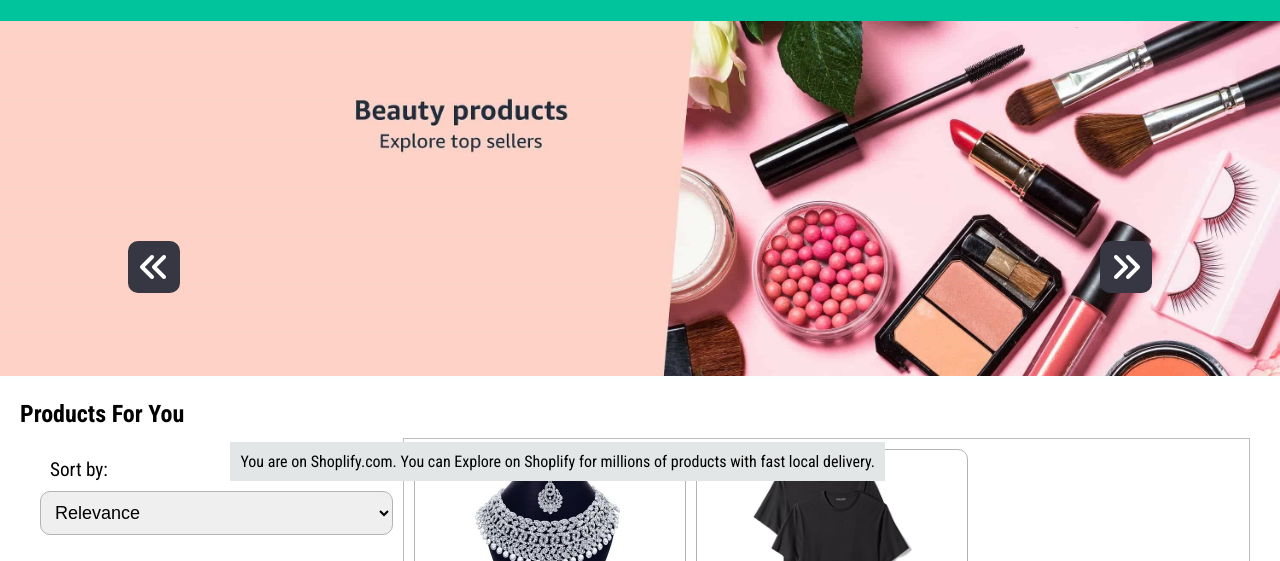
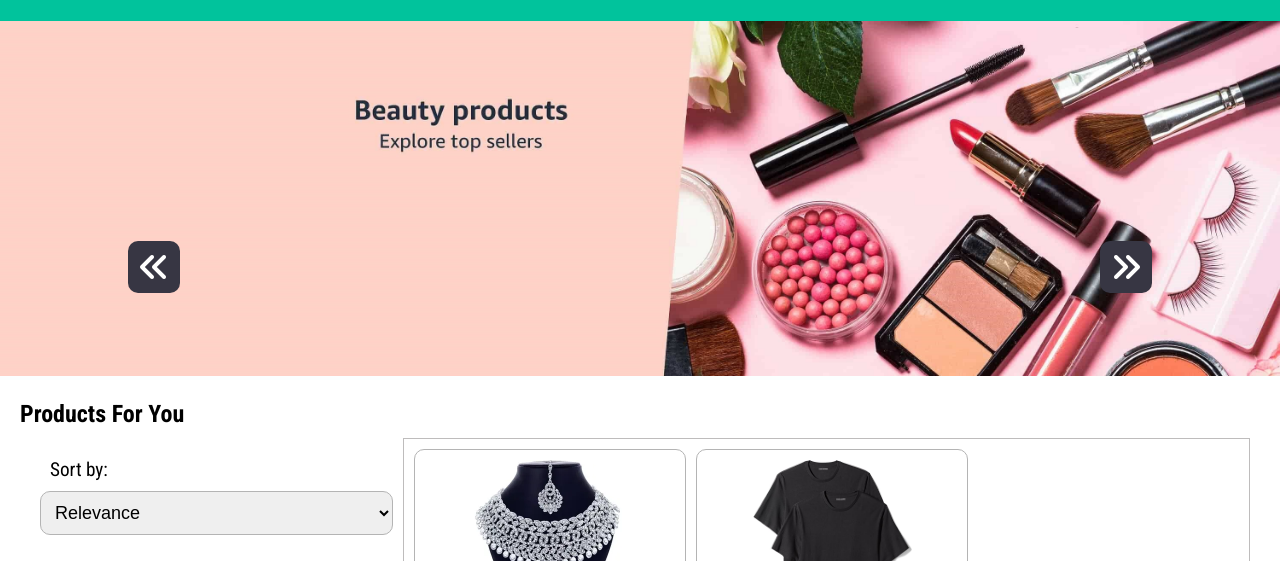
Before and after one commit to iamvikash63/Shoplify, a plain HTML site: page index.html in a window 1280 px wide. Shown: the part 239-800 px from the top of the page. Drawn offline with Linux system fonts and the light colour scheme.

```diff
--- a/index.html
+++ b/index.html
@@ -53,9 +53,6 @@
     <i class="fa-solid fa-angles-left slide-icon-left"></i>
     <img class="header-banner-img" src="header banner.jpg" alt="">
     <i class="fa-solid fa-angles-right slide-icon-right" ></i>
-    <div class="about-header">
-        <p>You are on Shoplify.com. You can Explore on Shoplify  for millions of products with fast local delivery.</p>
-    </div>
 
 
 </div>
```
